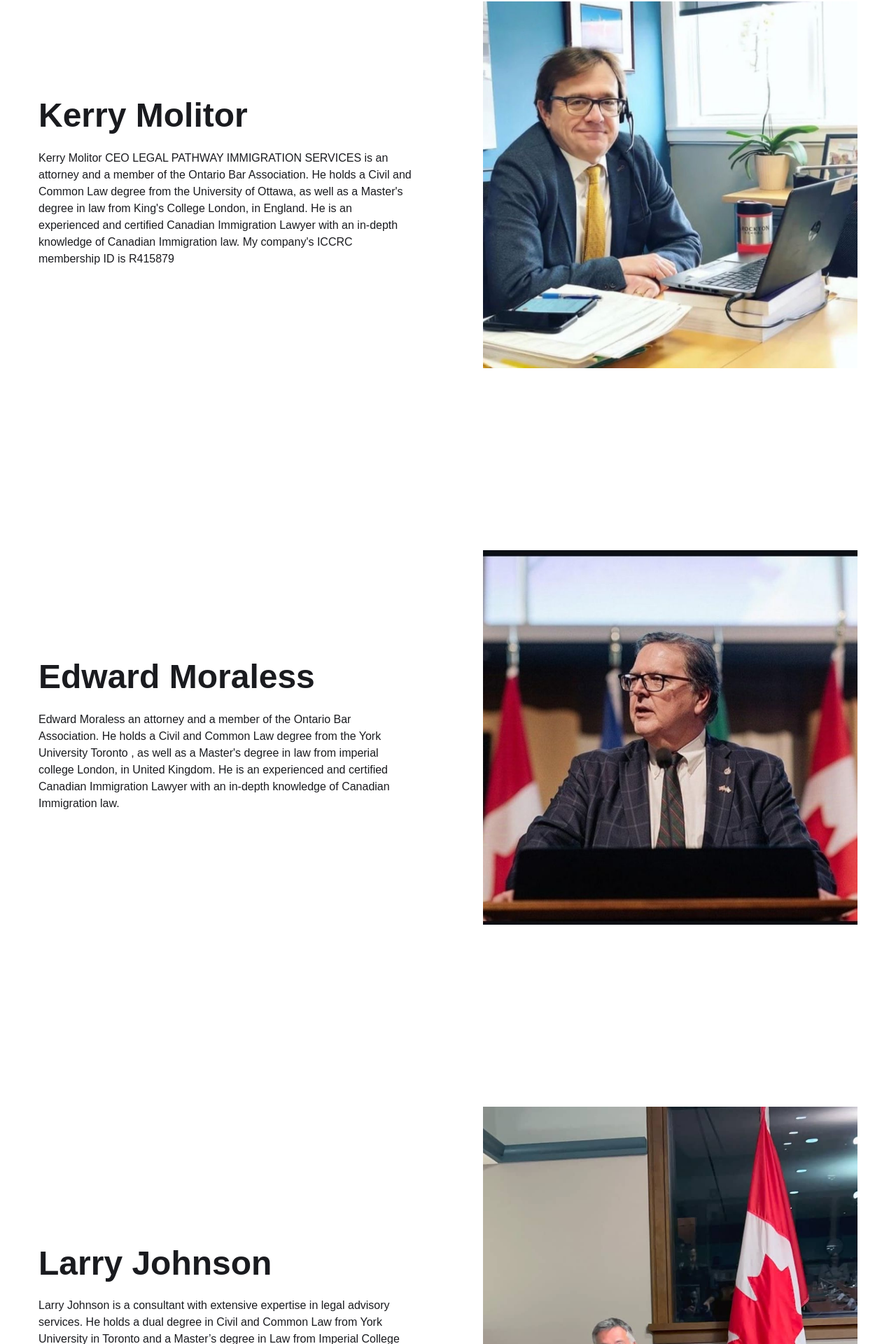
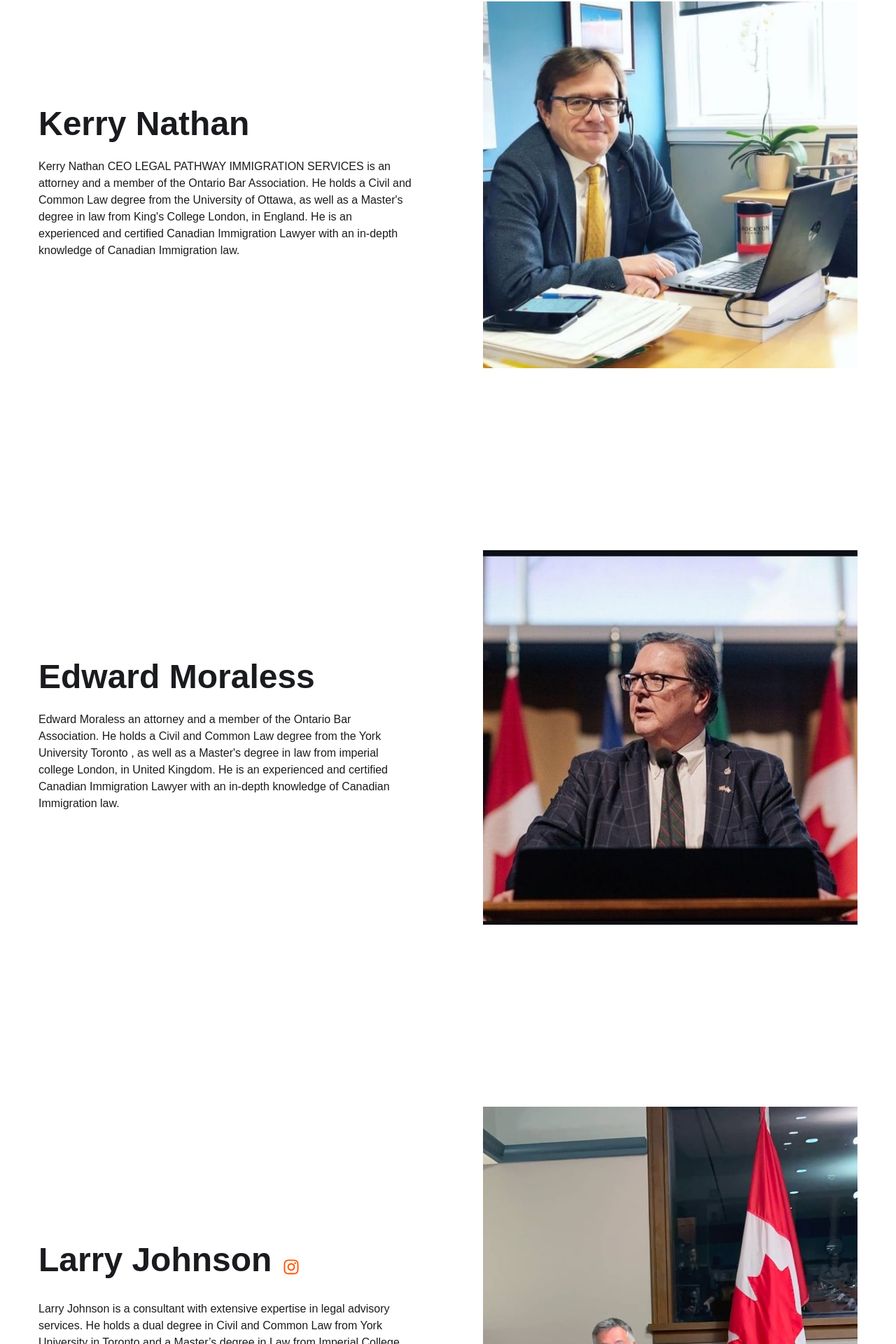
Before and after one commit to PeroHub/leadway-next, a Next.js app: page /about in a window 1280 px wide. Shown: the part 1271-3191 px from the top of the page at 70% size. Built offline with nearby package versions, Linux system fonts and the light colour scheme; a web font is replaced by a local one; what @radix-ui/themes would draw is missing.

Commit message:
fix instagram

```diff
--- a/src/app/about/page.tsx
+++ b/src/app/about/page.tsx
@@ -1,6 +1,7 @@
 import Head from "next/head";
 import Image from "next/image";
 import Link from "next/link";
+import { FaInstagram } from "react-icons/fa";
 // import NavigationMenu from '../components/NavigationMenu'; // Import your navigation menu component
 // import FooterSection from '../components/FooterSection'; // Import your footer component
 
@@ -95,16 +96,17 @@ export default function About() {
           <div className="base-container w-container">
             <div className="two-column-wrapper center">
               <div className="column-two">
-                <h2 className="in-section-title">Kerry Molitor</h2>
+                <h2 className="in-section-title">Kerry Nathan</h2>
                 <p>
-                  Kerry Molitor CEO LEGAL PATHWAY IMMIGRATION SERVICES is an
+                  Kerry Nathan CEO LEGAL PATHWAY IMMIGRATION SERVICES is an
                   attorney and a member of the Ontario Bar Association. He holds
                   a Civil and Common Law degree from the University of Ottawa,
                   as well as a Master&apos;s degree in law from King&apos;s
                   College London, in England. He is an experienced and certified
                   Canadian Immigration Lawyer with an in-depth knowledge of
-                  Canadian Immigration law. My company&apos;s ICCRC
-                  membership ID is R415879
+                  Canadian Immigration law.
+                  {/* My company&apos;s ICCRC
+                  membership ID is R415879 */}
                 </p>
               </div>
               <div className="column-one">
@@ -128,6 +130,7 @@ export default function About() {
             <div className="two-column-wrapper center">
               <div className="column-two">
                 <h2 className="in-section-title">Edward Moraless</h2>
+
                 <p>
                   Edward Moraless an attorney and a member of the Ontario Bar
                   Association. He holds a Civil and Common Law degree from the
@@ -156,7 +159,12 @@ export default function About() {
             {/* <h3 style={{ marginBottom: "20px" }}>Our Team</h3> */}
             <div className="two-column-wrapper center">
               <div className="column-two">
-                <h2 className="in-section-title">Larry Johnson</h2>
+                <div className="flex gap-4 items-center">
+                  <h2 className="in-section-title">Larry Johnson</h2>
+                  <Link href={"https://www.instagram.com/larryjohnson.11"}>
+                    <FaInstagram size={24} />
+                  </Link>
+                </div>
                 <p>
                   Larry Johnson is a consultant with extensive expertise in
                   legal advisory services. He holds a dual degree in Civil and
@@ -220,7 +228,13 @@ export default function About() {
             {/* <h3 style={{ marginBottom: "20px" }}>Our Team</h3> */}
             <div className="two-column-wrapper center">
               <div className="column-two">
-                <h2 className="in-section-title">Martin Graham</h2>
+                <div className="flex gap-4 items-center">
+                  <h2 className="in-section-title">Martin Graham</h2>
+                  <Link href={"https://www.instagram.com/martin_graham092"}>
+                    <FaInstagram size={24} />
+                  </Link>
+                </div>
+                {/* <h2 className="in-section-title">Martin Graham</h2> */}
                 <p>
                   Martin Graham is an immigration officer with extensive
                   experience in immigration policies and regulations. He holds a
```
